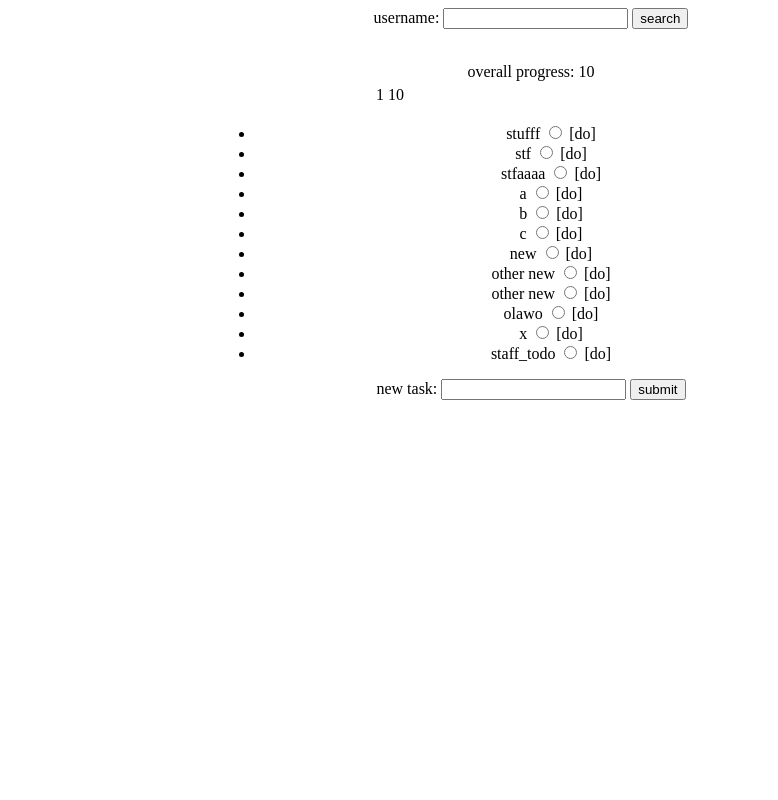
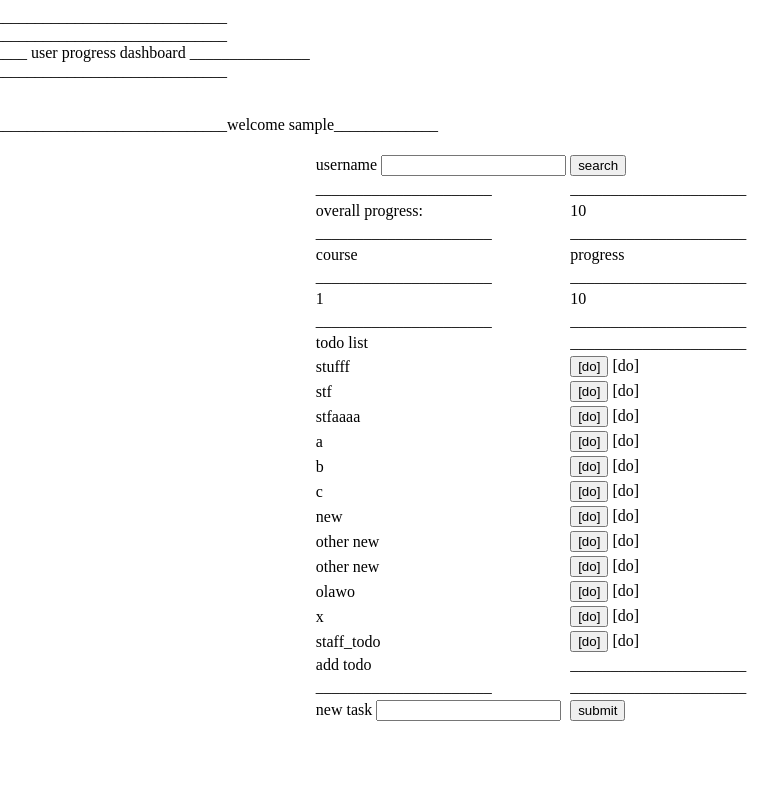
Before and after one commit to oolawo09/user_progress_dash, a Django app: template dashboard/templates/dashboard/index.html in a window 1280 px wide. Shown: the whole page, without its empty margins (109-887 px from the left). Run offline with Django 3.2, Linux system fonts and the light colour scheme; data comes from the database, SQL or seed files in the repository; tables that the repository leaves empty hold one stand-in row (values such as "Sample post"); the template is opened without the code that fills it: values that come from a table or form of the project are taken from there, most other values are stand-ins (such as "Sample title", 1, 10 or a date in 2020).

Commit message:
complete

```diff
--- a/dashboard/templates/dashboard/index.html
+++ b/dashboard/templates/dashboard/index.html
@@ -2,66 +2,129 @@
 
 <head>
   <title>user progress dashboard</title>
+  <style>
+    table {
+      margin-left: auto;
+      margin-right: auto;
+    }
+  </style>
 </head>
-{% load static %}
-
-<div class="body">
 
 <body>
-    <link rel="stylesheet" href="/static/index.css" type="text/css" />
+  <table>
+    _________________________________________ </br>
+    _________________________________________ </br>
+    ________________ user progress dashboard _______________</br>
+    _________________________________________</br>
+    </br>
+    </br>
+    _________________________________________welcome {{username}}_____________</br>
+    </br>
 
-    <div class="form">
+
+    <tr>
       <form action="{% url 'dashboard:index'  %}" method="post">
-        {% csrf_token %} username:
+        {% csrf_token %}
+        <td>username
           <input type="text" name="username" />
+        </td>
+        <td>
           <input type="submit" value="search" />
+        </td>
       </form>
-    </div>
-    <div>
-      </br>
-      <table>
-        <tr>{% if overall_progress %}overall progress: {{overall_progress}} {% endif %}</tr>
-        {% if courses %} {% for course in courses %} {% if course %}
+
+
+    </tr>
+    <tr>
+      <td>______________________</td>
+      <td>______________________</td>
+    </tr>
+
+    {% if overall_progress %}
+    <tr>
+      <td>overall progress:</td>
+      <td>{{overall_progress}} </td>
+    </tr>{% endif %}
+    <tr>
+      <td>______________________</td>
+      <td>______________________</td>
+    </tr>
+    <tr>
+      <td>course </td>
+      <td>progress</td>
+    </tr>
+    <tr>
+      <td>______________________</td>
+      <td>______________________</td>
+    </tr>{% if courses %} {% for course in courses %} {% if course %}
     <tr>
       <td>{{ course.number }} </td>
       <td>{% if course.progress_bars %} {{course.progress_bars}} {% else %} [no progress data available] {% endif %}</td>
     </tr>
-        {% endif %} {% endfor %}
-        </ul>
+    {% endif %} {% endfor %} {% else %}
+    <tr>
+      <td>
+        <p>You haven't signed up for any courses</p>
+      </td>
+    </tr>
+    {% endif %}
+    <tr>
+      <td>______________________</td>
+      <td>______________________</td>
+    </tr>
+    <tr>
+      <td>todo list</td>
+      <td>______________________</td>
+    </tr>
+
+    {% if todo_list %} {% for todo in todo_list %}
+    <tr>
+      <form action="{% url 'dashboard:do'  %}" method="post">
+        {% csrf_token %}
+        <td>{{ todo.todo_text }}</td>
+        <td>
+          <input type="hidden" name="id" value="{{ todo.id }}">
+          <input type="submit" value="[do]" /> [do]</td>
+      </form>
+    </tr>
+
+    {% endfor %} {% else %}
+    <tr>
+      <td>______________________</td>
+      <td>______________________</td>
+    </tr>
+    <tr>
+      <td>you're </td>
+      <td>done</td>
+    </tr>
+    <tr>
+      <td>______________________</td>
+      <td>______________________</td>
+    </tr>
+    {% endif %}
+
+    <tr>
+      <td>add todo</td>
+      <td>______________________</td>
+    </tr>
+    <tr>
+      <td>______________________</td>
+      <td>______________________</td>
+    </tr>
+    <tr>
+      <form action="{% url 'dashboard:addTodo' %}" method="post">
+        {% csrf_token %}
+        <td>
+          new task
+          <input type="text" name="text" />
+        </td>
+        <td>
+          <input type="submit" value="submit" />
+        </td>
+      </form>
+    </tr>
+    {%if error_message %}</br>error: {{ error_message }} {% endif %}
+</body>
 </table>
 
-      {% else %}
-      <p>You haven't signed up for any courses</p>
-      {% endif %}
-    </div>
-    <table> {% if todo_list %}
-
-      <ul>
-        {% for todo in todo_list %}
-        <li>
-          {{ todo.todo_text }}
-          <input type="radio" name="choice" id="todo" value="[mark completed]" /> [do]
-          <!-- TODO: put list in a table -->
-
-        </li>
-        {% endfor %}
-      </ul>
-      {% else %}
-      <p>No todos are available.</p>
-      {% endif %}
-
-    </table>
-    <div>
-      <form action="{% url 'dashboard:addTodo' %}" method="post">
-        {% csrf_token %} new task:
-        <input type="text" name="text" />
-        <input type="submit" value="submit" />
-      </form>
-
-    </div>
-    <div>{%if error_message %}</br>error: {{ error_message }} {% endif %}
-    </div>
-    <div>
-  </body>
-
 </html>
--- a/dashboard/templates/static/index.css
+++ /dev/null
@@ -1,16 +0,0 @@
-div{
-  width: 50%;
-  margin: 0 auto;
-
-}
-
-div.body {
-  width: 50%;
-  margin: 0 auto;
-  text-align: center;
-}
-
-div.form{
-  width: 50%;
-  margin: 0 auto;
-}
```
Also changed, not shown: dashboard/templates/dashboard/index_1.html (deleted, +0 -121 lines). Lines whose indentation alone changed are shown as unchanged.
